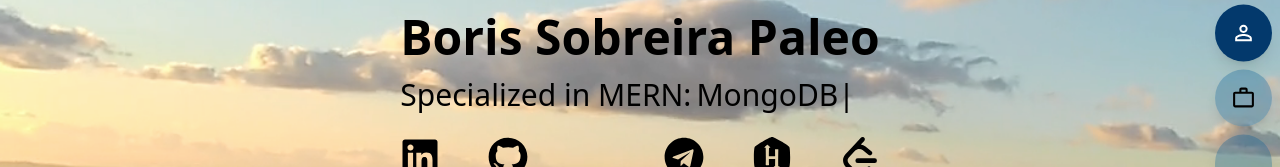
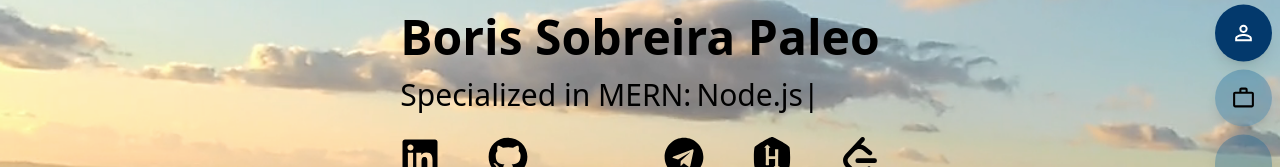
Before and after one commit to BorisSobreiraPaleo/Personal-Website, a React (Vite) app: page / in a window 1280 px wide. Shown: the part 234-401 px from the top of the page. Built offline with nearby package versions, Linux system fonts and the light colour scheme; some icons are missing.

Commit message:
Fix bug on main title

```diff
--- a/src/components/Main.jsx
+++ b/src/components/Main.jsx
@@ -26,7 +26,8 @@ const Main = () => {
         1000,
         'React',
         1000,
-        'Node.js'
+        'Node.js',
+        1000
       ])
     } else {
       return ([
@@ -36,7 +37,8 @@ const Main = () => {
         1000,
         'React',
         1000,
-        'Node.js'
+        'Node.js',
+        1000
       ])
     }
   });
@@ -50,7 +52,8 @@ const Main = () => {
         1000,
         'React',
         1000,
-        'Node.js'
+        'Node.js',
+        1000
       ])
     } else {
       setSequence ([
@@ -60,7 +63,8 @@ const Main = () => {
         1000,
         'React',
         1000,
-        'Node.js'
+        'Node.js',
+        1000
       ])
     }
   }, [language]);
```
